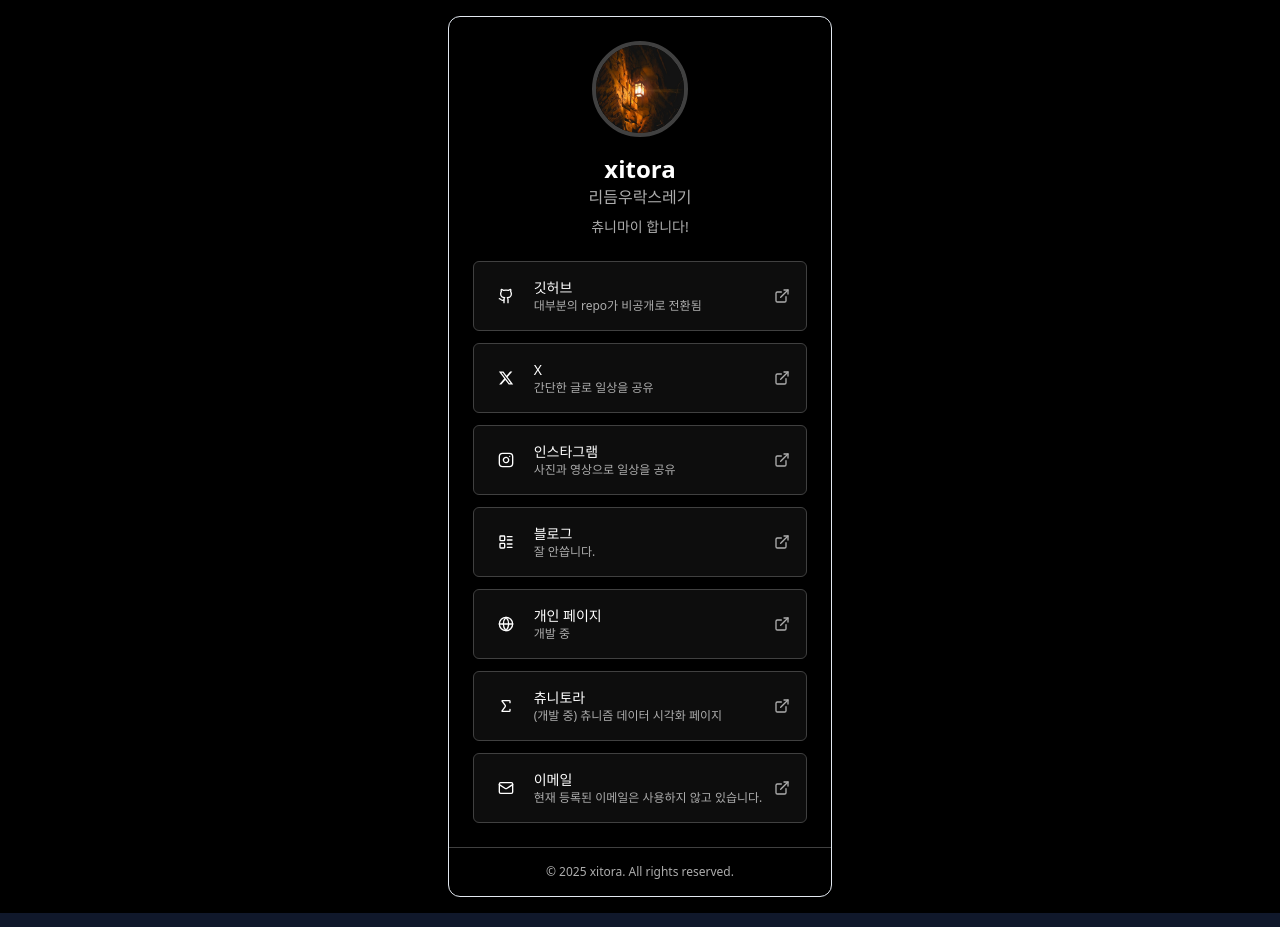
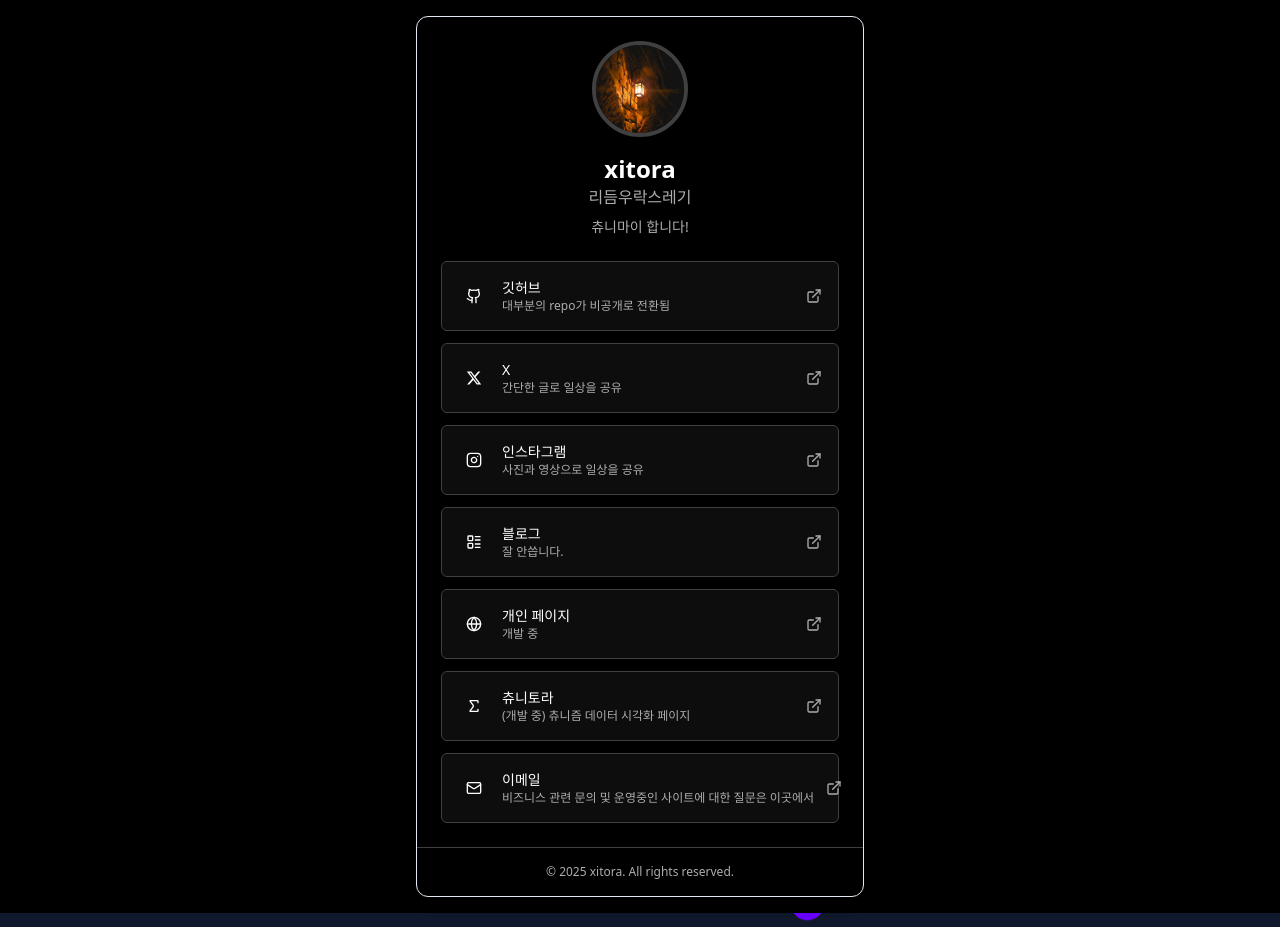
Before and after one commit to xitora/card, a Next.js app: page / in a window 1280 px wide. Built offline with nearby package versions, Linux system fonts and the light colour scheme.

Commit message:
Update page.tsx
이메일 description 변경

```diff
--- a/app/page.tsx
+++ b/app/page.tsx
@@ -66,7 +66,7 @@ export default function LinkTree() {
               href="mailto:contact@xitora.cc"
               icon={<Mail size={18} />}
               label="이메일"
-              description="현재 등록된 이메일은 사용하지 않고 있습니다."
+              description="비즈니스 관련 문의 및 운영중인 사이트에 대한 질문은 이곳에서"
             />
           </div>
 
```
